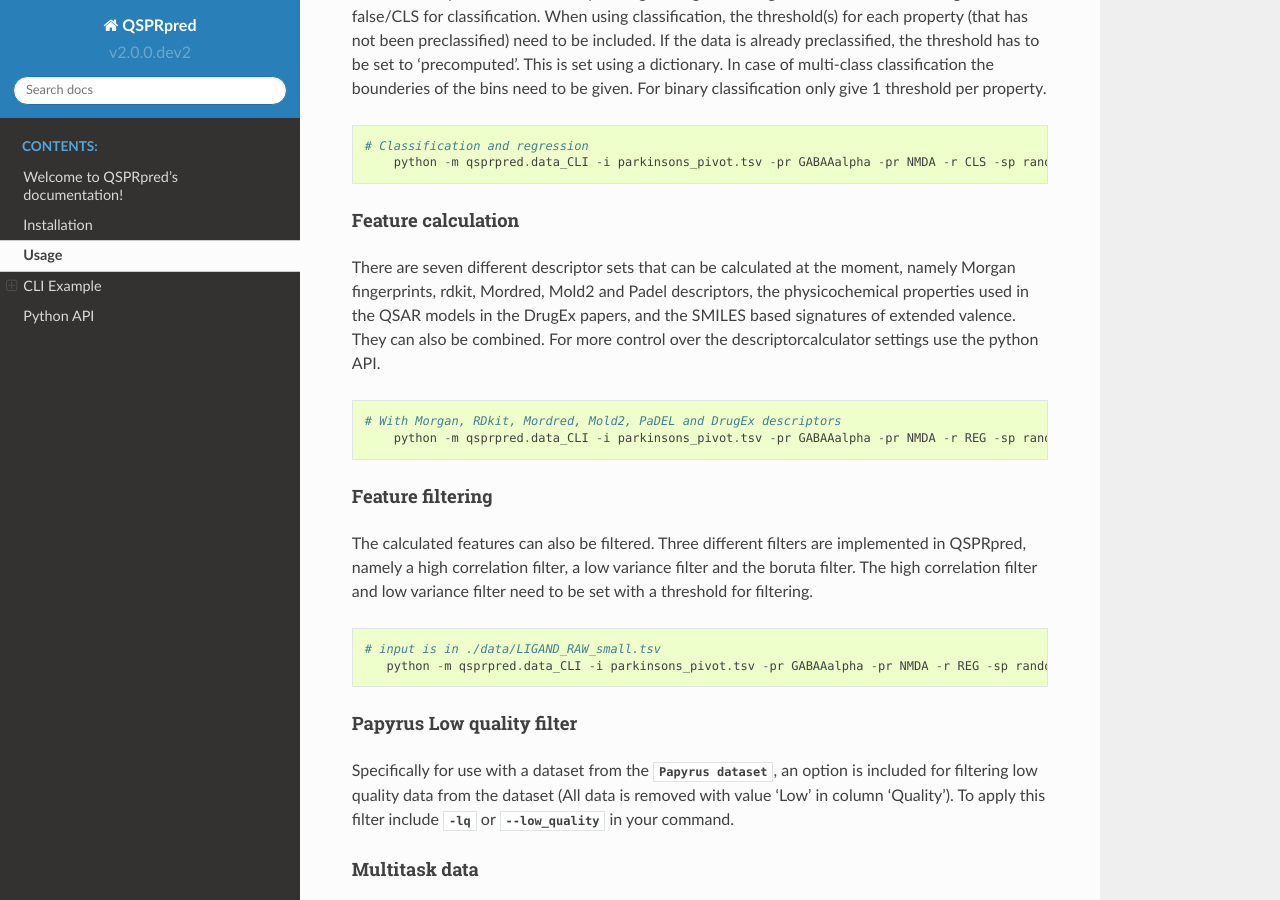
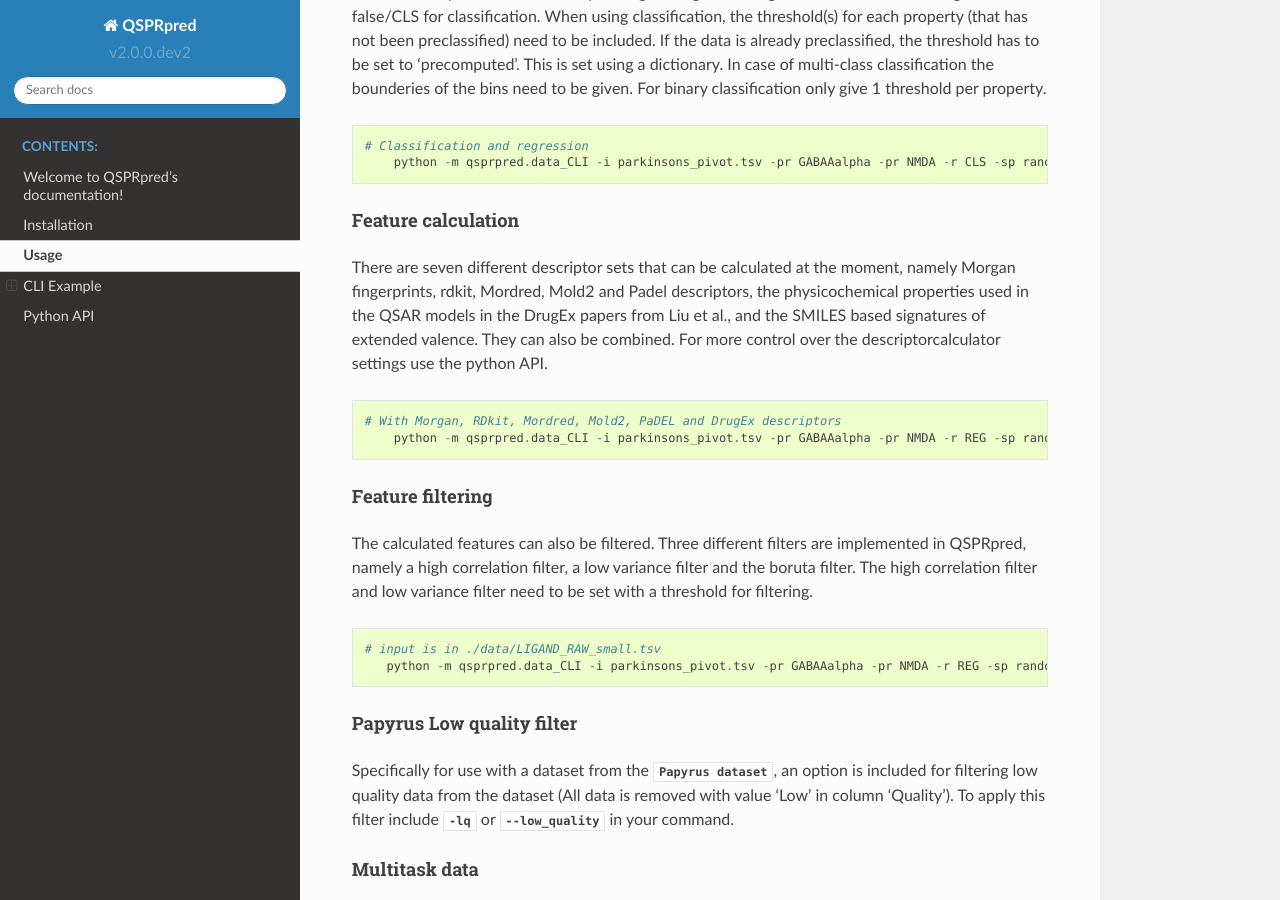
Before and after one commit to CDDLeiden/QSPRpred, a Sphinx documentation site: the page built from docs/use.rst, in a window 1280 px wide and 900 px high, scrolled down 2572 px. Built offline with Sphinx 7.4.7 and the Read the Docs theme 2.0.0, drawn with Linux system fonts in a browser that asks for light colours.

Commit message:
Explicit 'DrugEx papers' in documentation

```diff
--- a/docs/use.rst
+++ b/docs/use.rst
@@ -131,7 +131,7 @@
 """""""""""""""""""
 There are seven different descriptor sets that can be calculated at the moment,
 namely Morgan fingerprints, rdkit, Mordred, Mold2 and Padel descriptors, the
-physicochemical properties used in the QSAR models in the DrugEx papers, and
+physicochemical properties used in the QSAR models in the DrugEx papers from Liu et al., and
 the SMILES based signatures of extended valence. They can also
 be combined. For more control over the descriptorcalculator settings use the python API.
 
```
